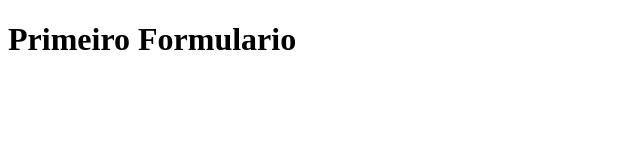
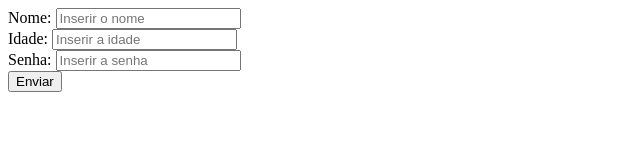
Before and after one commit to Pamela-Ayres/form_html, a plain HTML site: page index.html in a window 1280 px wide. Shown: the whole page, without its empty margins (0-640 px from the left). Drawn offline with Linux system fonts and the light colour scheme.

Commit message:
Botão e campos inseridos

```diff
--- a/index.html
+++ b/index.html
@@ -3,9 +3,18 @@
 <head>
     <meta charset="UTF-8">
     <meta name="viewport" content="width=device-width, initial-scale=1.0">
-    <title>Document</title>
+    <title>Formulario de cadastro</title>
 </head>
 <body>
-    <h1>Primeiro Formulario</h1>
+    <form name="signup" autocomplete="on" method="post" action="#">
+
+       Nome: <input type="text" id="name" name="name" placeholder="Inserir o nome"><br>
+
+       Idade: <input type="number" id="age" name="age" placeholder="Inserir a idade"><br>
+
+       Senha: <input type="password" id="password" name="password" placeholder="Inserir a senha"><br>
+
+        <button type="submit">Enviar</button>
+    </form>
 </body>
 </html>
```
